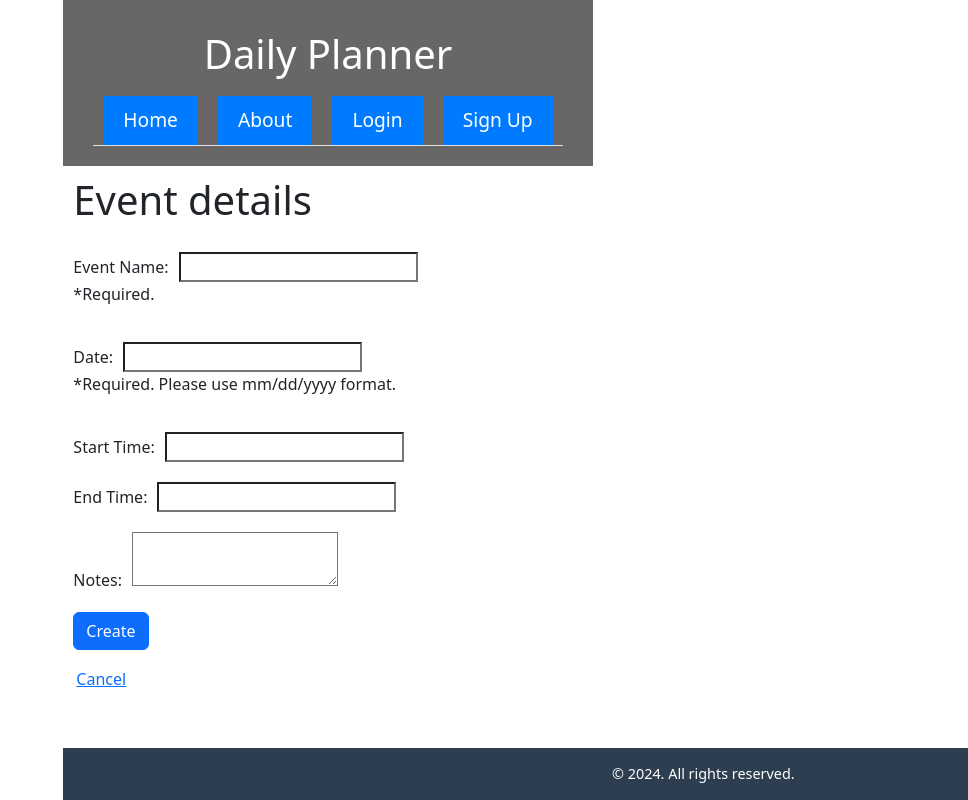
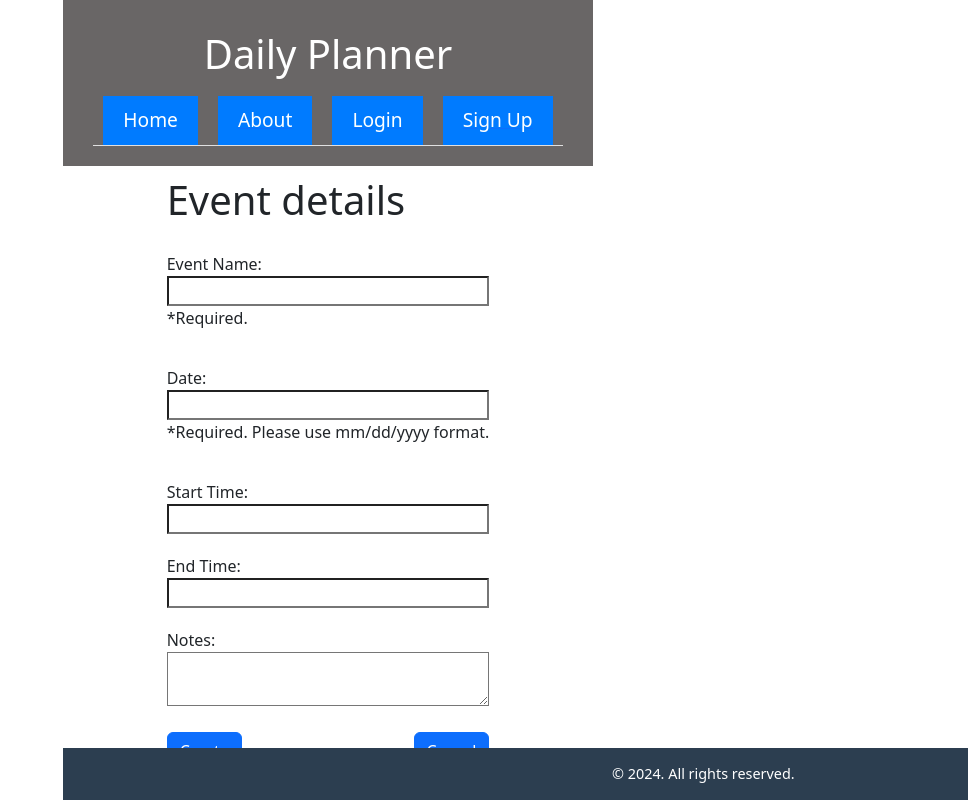
Before and after one commit to usamabadarr/NeetPlan, a React (Vite) app in the folder client/: page /event-create in a window 1280 px wide. Shown: the whole page, without its empty margins (312-1280 px from the left). Built offline with nearby package versions, Linux system fonts and the light colour scheme.

Commit message:
added css for event and user edit forms

```diff
--- a/client/src/Index.css
+++ b/client/src/Index.css
@@ -266,8 +266,6 @@ td:hover {
 
 
 
-
-
 /* Hover Overlay Effect */
 .hover-overlay {
   position: relative;
@@ -431,3 +429,68 @@ button:hover {
 .contact-form {
   padding-bottom: 80px;
 }
+
+
+/* event form styles */
+
+.event-form-container {
+  display: flex;
+  justify-content: center;
+  align-items: center;
+  flex-direction: column;
+}
+
+.event-form-container label {
+  display: block;
+}
+
+.event-form-container .form-btn-container {
+  display: flex;
+  flex-direction: row;
+  justify-content: space-between;
+}
+
+.event-form-container input, .event-form-container textarea {
+  width: 100%;
+}
+
+/* delete buttons */
+
+.event-form-container .btn-delete {
+  background-color: red;
+}
+
+.event-form-container .btn-delete:hover {
+  background-color: rgb(165, 0, 0);
+}
+
+
+/* user edit style */
+.user-form-container {
+  display: flex;
+  justify-content: center;
+  align-items: center;
+  flex-direction: column;
+}
+
+.user-form-container label {
+  display: block;
+}
+
+.user-form-container .form-btn-container {
+  display: flex;
+  flex-direction: row;
+  justify-content: space-between;
+}
+
+.user-form-container input, .event-form-container textarea {
+  width: 100%;
+}
+
+.user-form-container .btn-delete {
+  background-color: red;
+}
+
+.user-form-container .btn-delete:hover {
+  background-color: rgb(165, 0, 0);
+}
--- a/client/src/pages/EventCreatePage.tsx
+++ b/client/src/pages/EventCreatePage.tsx
@@ -42,7 +42,7 @@ function EventCreatePage() {
 
     return (
         <>
-            <div className='form-container'>
+            <div className='event-form-container'>
               <form className='form login-form' onSubmit={handleSubmit}>
                 <h1>Event details</h1>
                 <div className='form-group'>
@@ -96,18 +96,16 @@ function EventCreatePage() {
                     onChange={handleChange}
                   />
                 </div>
-                <div className='form-group'>
+                <div className='form-group form-btn-container'>
                   <button className='btn btn-primary' type='submit'>
                     Create
                   </button>
+                  <Link to="/calendar"><button className="btn btn-primary">Cancel</button></Link>
                 </div>
                   <>
                     {errormsg? (<p className="form-error">{errormsg}</p>): (<></>)}
                   </>
               </form>
-              <div>
-                <button className="btn"><Link to="/calendar">Cancel</Link></button>
-              </div>
             </div>
         </>
     )
--- a/client/src/pages/EventEditPage.tsx
+++ b/client/src/pages/EventEditPage.tsx
@@ -65,7 +65,7 @@ function EventEditPage() {
 
     return (
         <>
-            <div className='form-container'>
+            <div className='event-form-container'>
               <form className='form login-form' onSubmit={handleSubmit}>
                 <h1>Event details</h1>
                 <div className='form-group'>
@@ -119,19 +119,17 @@ function EventEditPage() {
                     onChange={handleChange}
                   />
                 </div>
-                <div className='form-group'>
+                <div className='form-group form-btn-container'>
                   <button className='btn btn-primary' type='submit'>
                     Update
                   </button>
+                  <Link to="/calendar"><button className="btn btn-primary">Cancel</button></Link>
+                  <button className="btn btn-delete btn-primary" onClick={deleteThis}>Delete</button>
                 </div>
                 <>
                     {errormsg? (<p className="form-error">{errormsg}</p>): (<></>)}
                 </>
               </form>
-              <div>
-                <button className="btn"><Link to="/calendar">Cancel</Link></button>
-                <button className="btn btn-delete" onClick={deleteThis}>Delete</button>
-              </div>
             </div>
         </>
     )
--- a/client/src/pages/UserPage.tsx
+++ b/client/src/pages/UserPage.tsx
@@ -45,7 +45,7 @@ const UserPage = () => {
     };
 
     return (
-      <div className='form-container'>
+      <div className='form-container user-form-container'>
         <form className='form login-form' onSubmit={handleSubmit}>
           <h1>Change user info</h1>
           <div className='form-group'>
@@ -68,20 +68,18 @@ const UserPage = () => {
               onChange={handleChange}
             />
           </div>
-          <div className='form-group'>
+          <div className='form-group form-btn-container'>
             <button className='btn btn-primary' type='submit'>
               Update
             </button>
+            <button className='btn btn-primary' onClick={ReturnHome}>
+                Cancel
+            </button>
+            <button className='btn btn-primary btn-delete' onClick={DeleteConfirm}>
+                Delete
+            </button>
           </div>
         </form>
-        <div>
-            <button className='btn' onClick={ReturnHome}>
-                Cancel
-            </button>
-            <button className='btn btn-delete' onClick={DeleteConfirm}>
-                Delete
-            </button>
-        </div>
       </div>
     );
   };
```
